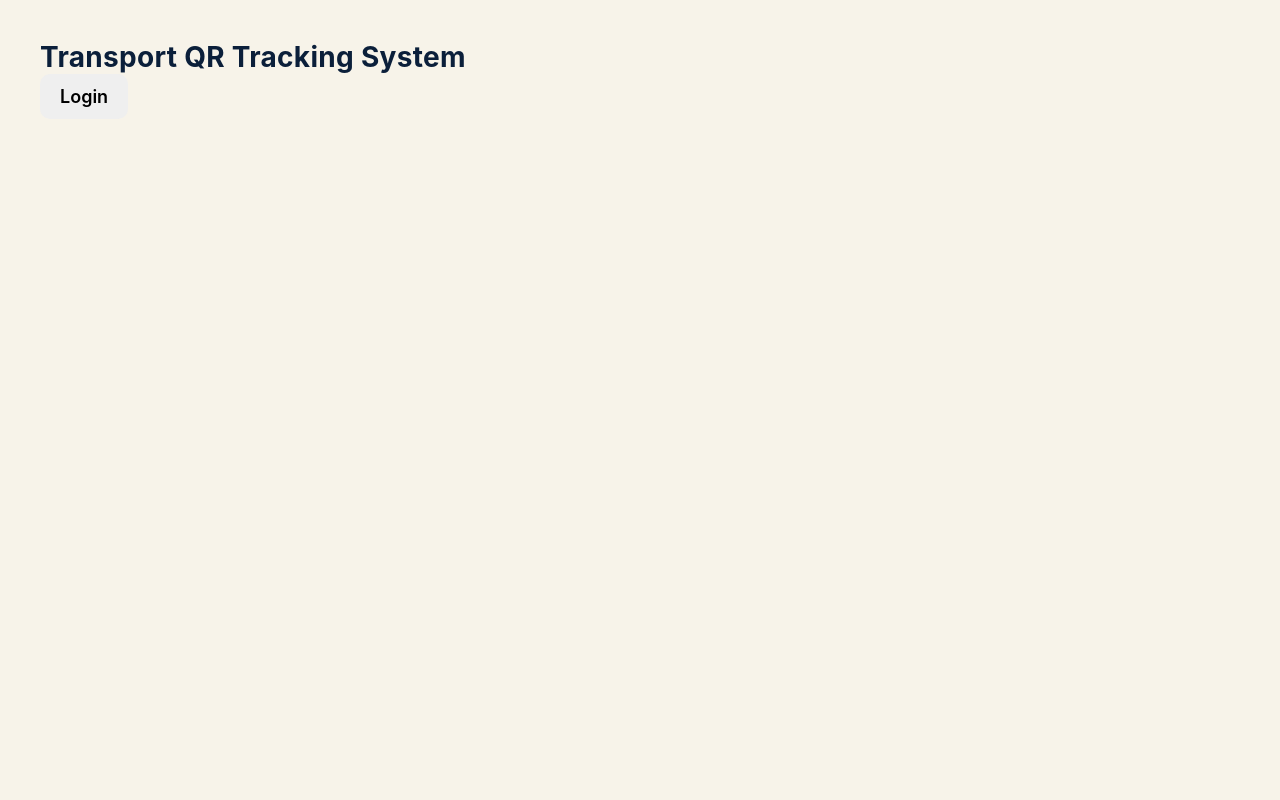
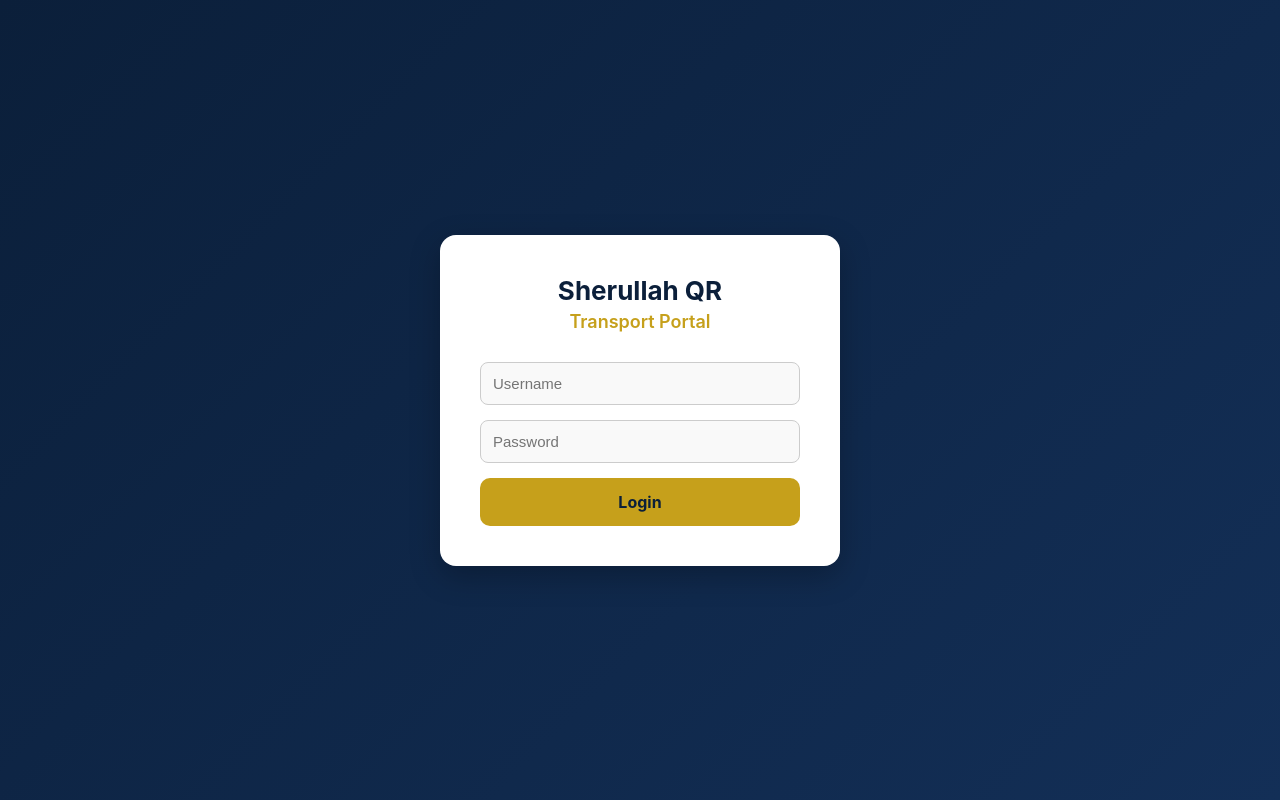
Before and after one commit to code-predi/transport-qrcode-system, a Next.js app in the folder vehicle-qr-tracker/: page / in a window 1280 px wide. Built offline with nearby package versions, Linux system fonts and the light colour scheme; no server answers.

Commit message:
Updated routing

```diff
--- a/vehicle-qr-tracker/app/page.tsx
+++ b/vehicle-qr-tracker/app/page.tsx
@@ -1,83 +1,198 @@
 'use client'
 
-import Link from 'next/link'
-import { useEffect, useState } from 'react'
-import LogoutButton from '@/components/LogoutButton'
+import { useState } from 'react'
+import { useRouter } from 'next/navigation'
 
-export default function HomePage() {
+export default function LoginPage() {
 
-  const [user, setUser] = useState<any>(null)
-  const [loading, setLoading] = useState(true)
+  const router = useRouter()
 
-  useEffect(() => {
+  const [username, setUsername] = useState('')
+  const [password, setPassword] = useState('')
+  const [error, setError] = useState('')
+  const [loading, setLoading] = useState(false)
 
-    const loadUser = async () => {
+
+  const login = async () => {
+
+    setError('')
+    setLoading(true)
 
     try {
 
-        const res = await fetch('/api/auth/me')
+      const res = await fetch('/api/auth/login', {
+        method: 'POST',
+        headers: { 'Content-Type': 'application/json' },
+        body: JSON.stringify({ username, password })
+      })
 
-        if (res.ok) {
       const data = await res.json()
-          setUser(data)
+
+      if (!res.ok) {
+        setError(data.error || 'Login failed')
+        setLoading(false)
+        return
       }
 
-      } catch {}
+      router.push('/dashboard')
 
+    }
+    catch {
+
+      setError('Connection failed')
       setLoading(false)
 
     }
 
-    loadUser()
-
-  }, [])
-
-  if (loading) {
-    return <div style={{ padding: 40 }}>Loading...</div>
   }
 
-  if (!user) {
+
 
   return (
-      <div style={{ padding: 40 }}>
 
-        <h1>Transport QR Tracking System</h1>
+    <div style={{
+      minHeight: '100vh',
+      display: 'flex',
+      justifyContent: 'center',
+      alignItems: 'center',
+      background: 'linear-gradient(135deg, #0B1F3A, #132F57)'
+    }}>
 
-        <Link href="/login">
-          <button style={{ fontSize: 18 }}>
-            Login
-          </button>
-        </Link>
+
+
+      {/* LOGIN CARD */}
+
+      <div style={{
+        width: 400,
+        padding: 40,
+        borderRadius: 16,
+        background: '#ffffff',
+        boxShadow: '0 10px 30px rgba(0,0,0,0.25)'
+      }}>
+
+
+
+        {/* TITLE */}
+
+        <div style={{
+          textAlign: 'center',
+          marginBottom: 30
+        }}>
+
+          <div style={{
+            fontSize: 26,
+            fontWeight: 700,
+            color: '#0B1F3A'
+          }}>
+            Sherullah QR
+          </div>
+
+          <div style={{
+            fontSize: 18,
+            color: '#C6A01B',
+            fontWeight: 600,
+            marginTop: 5
+          }}>
+            Transport Portal
+          </div>
 
         </div>
+
+
+
+        {/* USERNAME */}
+
+        <input
+          value={username}
+          onChange={(e) => setUsername(e.target.value)}
+          placeholder="Username"
+          style={inputStyle}
+        />
+
+
+
+        {/* PASSWORD */}
+
+        <input
+          type="password"
+          value={password}
+          onChange={(e) => setPassword(e.target.value)}
+          placeholder="Password"
+          style={inputStyle}
+        />
+
+
+
+        {/* ERROR */}
+
+        {error && (
+
+          <div style={{
+            color: '#cc0000',
+            marginBottom: 10,
+            fontWeight: 600
+          }}>
+            {error}
+          </div>
+
+        )}
+
+
+
+        {/* BUTTON */}
+
+        <button
+          onClick={login}
+          disabled={loading}
+          style={{
+
+            width: '100%',
+            padding: 14,
+            borderRadius: 10,
+            border: 'none',
+
+            background: '#C6A01B',
+            color: '#0B1F3A',
+
+            fontWeight: 700,
+            fontSize: 16,
+
+            cursor: 'pointer'
+          }}
+        >
+
+          {loading ? 'Signing in...' : 'Login'}
+
+        </button>
+
+
+
+      </div>
+
+
+    </div>
+
   )
+
 }
 
-  return (
-    <div style={{ padding: 40 }}>
 
-      <h1>Transport QR Tracking System</h1>
 
-      <p>Welcome, <strong>{user.username}</strong></p>
+/* ========================= */
 
-      <br />
+const inputStyle = {
 
-      <Link href="/scan">
-        <button style={{ fontSize: 18, marginRight: 10 }}>
-          Scan Vehicle
-        </button>
-      </Link>
+  width: '100%',
+  padding: 12,
+  marginBottom: 15,
 
-      {user.role === "ADMIN" && (
-        <Link href="/register">
-          <button style={{ fontSize: 18, marginRight: 10 }}>
-            Register Vehicle
-          </button>
-        </Link>
-      )}
+  borderRadius: 8,
+  border: '1px solid #ccc',
 
-      <LogoutButton />
+  fontSize: 15,
+  outline: 'none',
 
-    </div>
-  )
-}
+  background: '#f9f9f9',
+  color: '#000'
+
+} as const
```
Also changed, not shown: vehicle-qr-tracker/app/dashboard/layout.tsx (+204 -7 lines), vehicle-qr-tracker/app/login/page.tsx (+118 -69 lines), vehicle-qr-tracker/proxy.ts (+57 -18 lines). Lines whose indentation alone changed are shown as unchanged.
